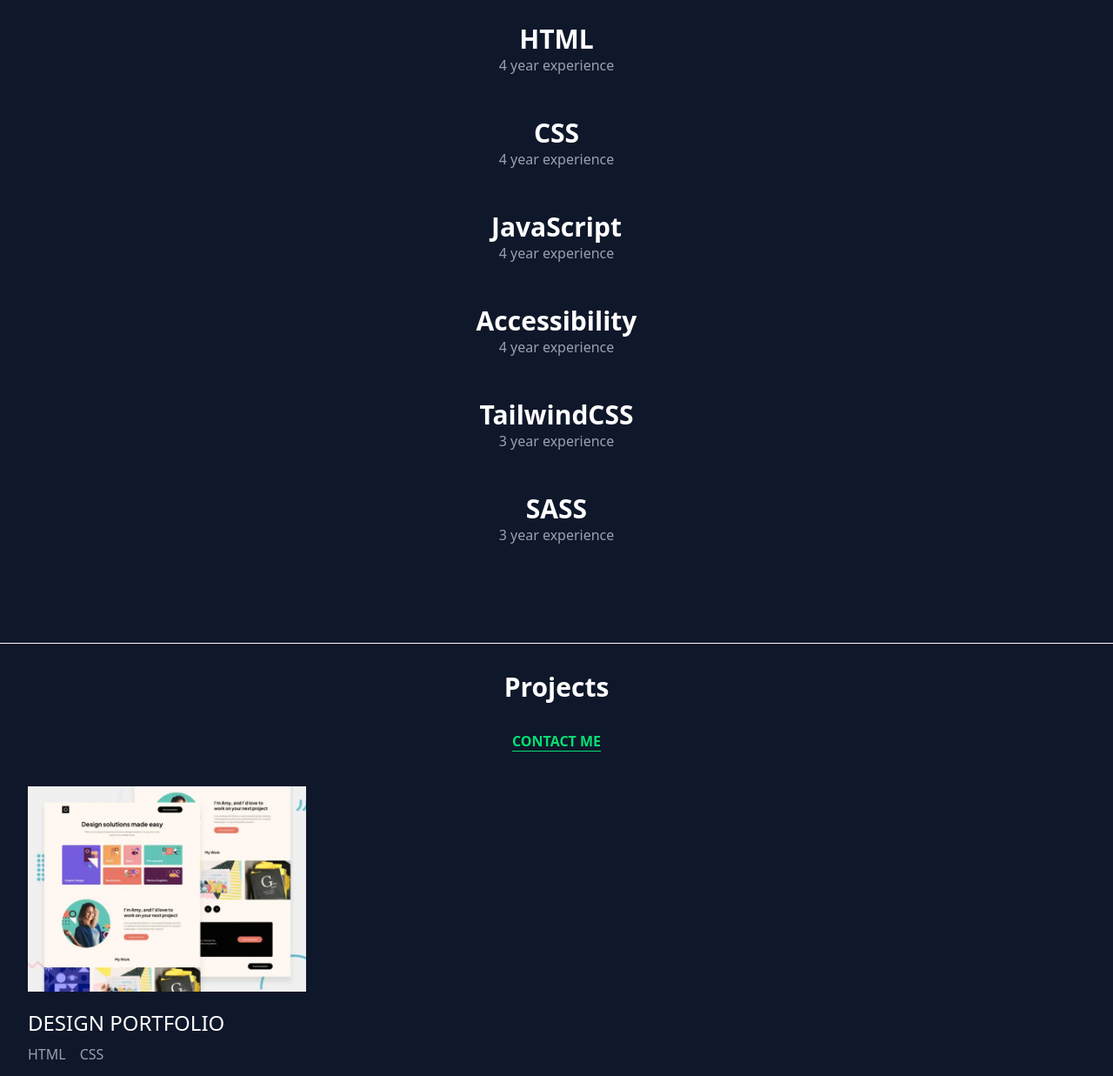
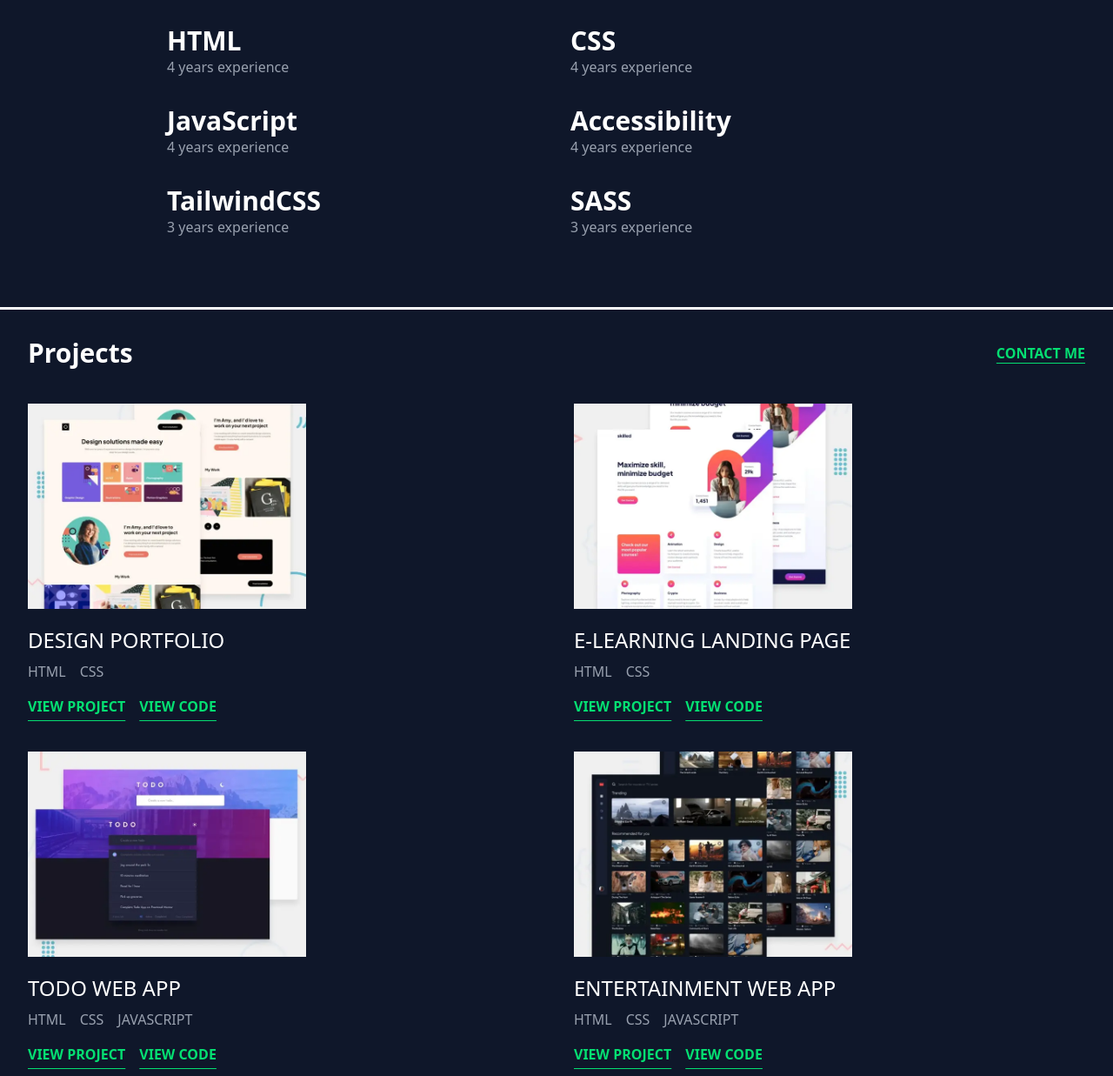
Before and after one commit to Hugo-Vialatou/td_5, a website built with Vite: page index.html in a window 1280 px wide. Shown: the part 1340-2577 px from the top of the page at 87% size. Built offline with nearby package versions, Linux system fonts and the light colour scheme.

Commit message:
23/09/25

```diff
--- a/index.html
+++ b/index.html
@@ -45,47 +45,55 @@
     </section>
 
 <!-- Experience -->
-    <section class="p-8 experience flex flex-col bg-background mt-0,5 mb-0,5 border-t-1 border-b-1 border-white py-20">
-      <ul class="flex flex-col gap-4">
+<section class="bg-background border-t border-b border-white py-20 px-4 sm:px-8 mt-0.5 mb-0.5">
+  <ul class="grid grid-cols-1 md:grid-cols-2 gap-8 max-w-4xl mx-auto">
 
-        <li class="html text-text font-bold text-3xl text-center mb-8">HTML
-         <span class="block text-base font-normal text-subtext">4 year experience</span>
+    <li class="text-text text-center md:text-left">
+      <h3 class="font-bold text-2xl sm:text-3xl">HTML</h3>
+      <span class="block text-base text-subtext font-normal">4 years experience</span>
     </li>
 
-      <li class="text-text font-bold text-3xl text-center mb-8">CSS
-         <span class="block text-base font-normal text-subtext">4 year experience</span>
+    <li class="text-text text-center md:text-left">
+      <h3 class="font-bold text-2xl sm:text-3xl">CSS</h3>
+      <span class="block text-base text-subtext font-normal">4 years experience</span>
     </li>
 
-      <li class="text-text font-bold text-3xl text-center mb-8">JavaScript
-         <span class="block text-base font-normal text-subtext">4 year experience</span>
+    <li class="text-text text-center md:text-left">
+      <h3 class="font-bold text-2xl sm:text-3xl">JavaScript</h3>
+      <span class="block text-base text-subtext font-normal">4 years experience</span>
     </li>
 
-      <li class="text-text font-bold text-3xl text-center mb-8">Accessibility
-         <span class="block text-base font-normal text-subtext">4 year experience</span>
+    <li class="text-text text-center md:text-left">
+      <h3 class="font-bold text-2xl sm:text-3xl">Accessibility</h3>
+      <span class="block text-base text-subtext font-normal">4 years experience</span>
     </li>
 
-      <li class="text-text font-bold text-3xl text-center mb-8">TailwindCSS
-         <span class="block text-base font-normal text-subtext">3 year experience</span>
+    <li class="text-text text-center md:text-left">
+      <h3 class="font-bold text-2xl sm:text-3xl">TailwindCSS</h3>
+      <span class="block text-base text-subtext font-normal">3 years experience</span>
     </li>
 
-      <li class="text-text font-bold text-3xl text-center mb-8">SASS
-         <span class="block text-base font-normal text-subtext">3 year experience</span>
+    <li class="text-text text-center md:text-left">
+      <h3 class="font-bold text-2xl sm:text-3xl">SASS</h3>
+      <span class="block text-base text-subtext font-normal">3 years experience</span>
     </li>
-
 
   </ul>
 </section>
 
 
+
       <!-- projects -->
        <section class="p-8 projects flex flex-col bg-background">
-          <ul class="flex flex-col items-center justify-center text-center">
-            <li class="items font-bold text-text text-3xl mb-4">Projects</li>
-            <li class="items font-bold text-underline underline decoration-underline underline-offset-5 pt-4">CONTACT ME</li>
+  <ul class="flex flex-col items-center sm:flex-row justify-between w-full">
+    <li class="font-bold text-text text-3xl mb-4 sm:mb-0">Projects</li>
+    <li class="font-bold text-underline underline decoration-underline underline-offset-5 pt-4 sm:pt-0">CONTACT ME</li>
   </ul>
 
-         <article class="card__1">
-         <img src="./assets/Projects/thumbnail-project-1-small.webp" alt="" class="w-80 h-auto pt-10">
+  <section class="grid gap-10 pt-10 sm:grid-cols-1 md:grid-cols-2">
+
+    <article class="card__1 flex flex-col">
+      <img src="./assets/Projects/thumbnail-project-1-small.webp" alt="" class="w-80 h-auto">
       <h3 class="text-text pt-5 text-2xl">DESIGN PORTFOLIO</h3>
       <ul class="flex gap-4 pt-2 text-subtext">
         <li>HTML</li>
@@ -97,9 +105,8 @@
       </ul>
     </article>
 
-
-      <article class="card__2">
-         <img src="./assets/Projects/thumbnail-project-2-small.webp" alt="" class="w-80 h-auto pt-10">
+    <article class="card__2 flex flex-col">
+      <img src="./assets/Projects/thumbnail-project-2-small.webp" alt="" class="w-80 h-auto">
       <h3 class="text-text pt-5 text-2xl">E-LEARNING LANDING PAGE</h3>
       <ul class="flex gap-4 pt-2 text-subtext">
         <li>HTML</li>
@@ -111,8 +118,8 @@
       </ul>
     </article>
 
-      <article class="card__3">
-         <img src="./assets/Projects/thumbnail-project-3-small.webp" alt="" class="w-80 h-auto pt-10">
+    <article class="card__3 flex flex-col">
+      <img src="./assets/Projects/thumbnail-project-3-small.webp" alt="" class="w-80 h-auto">
       <h3 class="text-text pt-5 text-2xl">TODO WEB APP</h3>
       <ul class="flex gap-4 pt-2 text-subtext">
         <li>HTML</li>
@@ -125,8 +132,8 @@
       </ul>
     </article>
 
-      <article class="card__4">
-         <img src="./assets/Projects/thumbnail-project-4-small.webp" alt="" class="w-80 h-auto pt-10">
+    <article class="card__4 flex flex-col">
+      <img src="./assets/Projects/thumbnail-project-4-small.webp" alt="" class="w-80 h-auto">
       <h3 class="text-text pt-5 text-2xl">ENTERTAINMENT WEB APP</h3>
       <ul class="flex gap-4 pt-2 text-subtext">
         <li>HTML</li>
@@ -139,8 +146,8 @@
       </ul>
     </article>
 
-      <article class="card__5">
-         <img src="./assets/Projects/thumbnail-project-5-small.webp" alt="" class="w-80 h-auto pt-10">
+    <article class="card__5 flex flex-col">
+      <img src="./assets/Projects/thumbnail-project-5-small.webp" alt="" class="w-80 h-auto">
       <h3 class="text-text pt-5 text-2xl">MEMORY GAME</h3>
       <ul class="flex gap-4 pt-2 text-subtext">
         <li>HTML</li>
@@ -153,8 +160,8 @@
       </ul>
     </article>
 
-      <article class="card__6">
-         <img src="./assets/Projects/thumbnail-project-6-small.webp" alt="" class="w-80 h-auto pt-10">
+    <article class="card__6 flex flex-col">
+      <img src="./assets/Projects/thumbnail-project-6-small.webp" alt="" class="w-80 h-auto">
       <h3 class="text-text pt-5 text-2xl">ART GALLERY SHOWCASE</h3>
       <ul class="flex gap-4 pt-2 text-subtext">
         <li>HTML</li>
@@ -167,11 +174,13 @@
       </ul>
     </article>
 
-
+   </section>
 </section>
 
+
+
       <!-- contact -->
-      <section class="bg-contact">
+      <footer class="bg-contact">
          <article class="flex p-8 flex-col gap-4">
            <h4 class="text-3xl font-bold text-text">Contact</h4>
            <p class="text-text">
@@ -187,12 +196,36 @@
              <li>
                <textarea name="message" id="message" cols="30" rows="4" placeholder="MESSAGE" class="bg-contact border-0 border-b border-subtext focus:outline-none focus:border-underline py-2"></textarea>
              </li>
-             <li class="flex text-underline underline underline-offset-4">
+             <li class="flex flex-row-reverse pt-5 font-bold text-underline underline underline-offset-7">
                <a href="#">SEND MESSAGE</a>
              </li>
            </ul>
+
+           <ul class="flex mt-30">
+           <li class="text-2xl text-text font-bold mr-8">adamkeyes</li>
+
+           <picture class="flex gap-4 pt-2 ml-auto">
+           <a href="#">
+      <img src="./assets/Icons/icon-github.svg" alt="github" class="w-5 h-5">
+      </a>
+
+      <a href="#">
+      <img src="./assets/Icons/icon-frontend-mentor.svg" alt="front-end" class="w-5 h-5">
+      </a>
+
+      <a href="#">
+      <img src="./assets/Icons/icon-linkedin.svg" alt="linkedin" class="w-5 h-5">
+      </a>
+
+      <a href="#">
+      <img src="./assets/Icons/icon-twitter.svg" alt="twitter" class="w-5 h-5">
+      </a>
+      </picture>
+
+         </ul>
+
          </article>
-       </section>
+       </footer>
 
    </body>
 </html>
```
Lines whose indentation alone changed are shown as unchanged.
